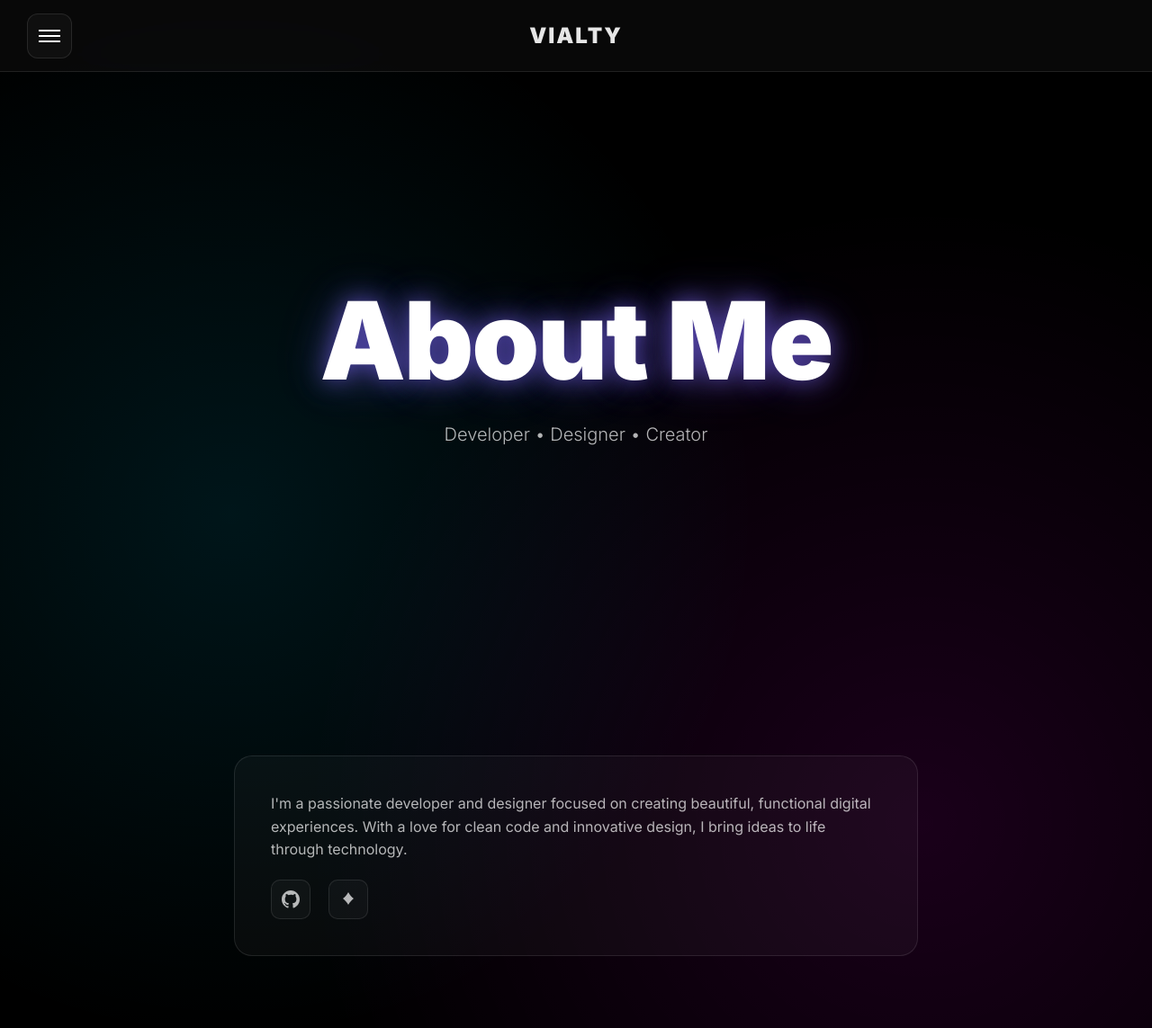
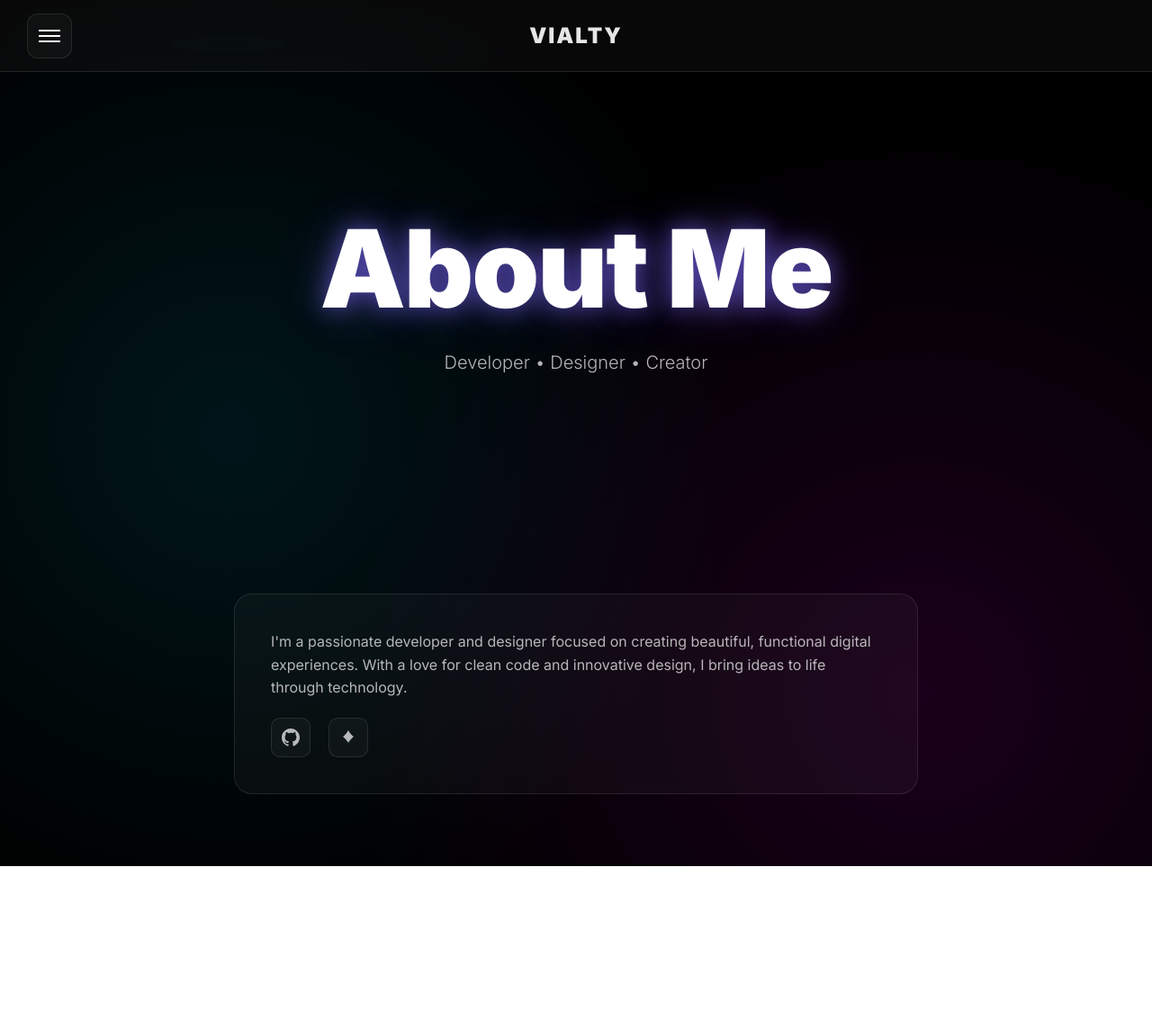
Before and after one commit to vialtyfake/vialty-blog, a website: page public/about.html in a window 1280 px wide. Shown: the whole page at 90% size. After the commit the page ends 963 px from the top, so only its background shows below. Drawn offline with Linux system fonts and the light colour scheme.

Commit message:
Adjust about card placement

```diff
--- a/public/about.css
+++ b/public/about.css
@@ -1,5 +1,9 @@
+.hero-section {
+    min-height: 80vh;
+}
+
 .about-section {
-    padding: 40px 20px 80px;
+    padding: 20px 20px 80px;
     max-width: 800px;
     margin: 0 auto;
 }
```
